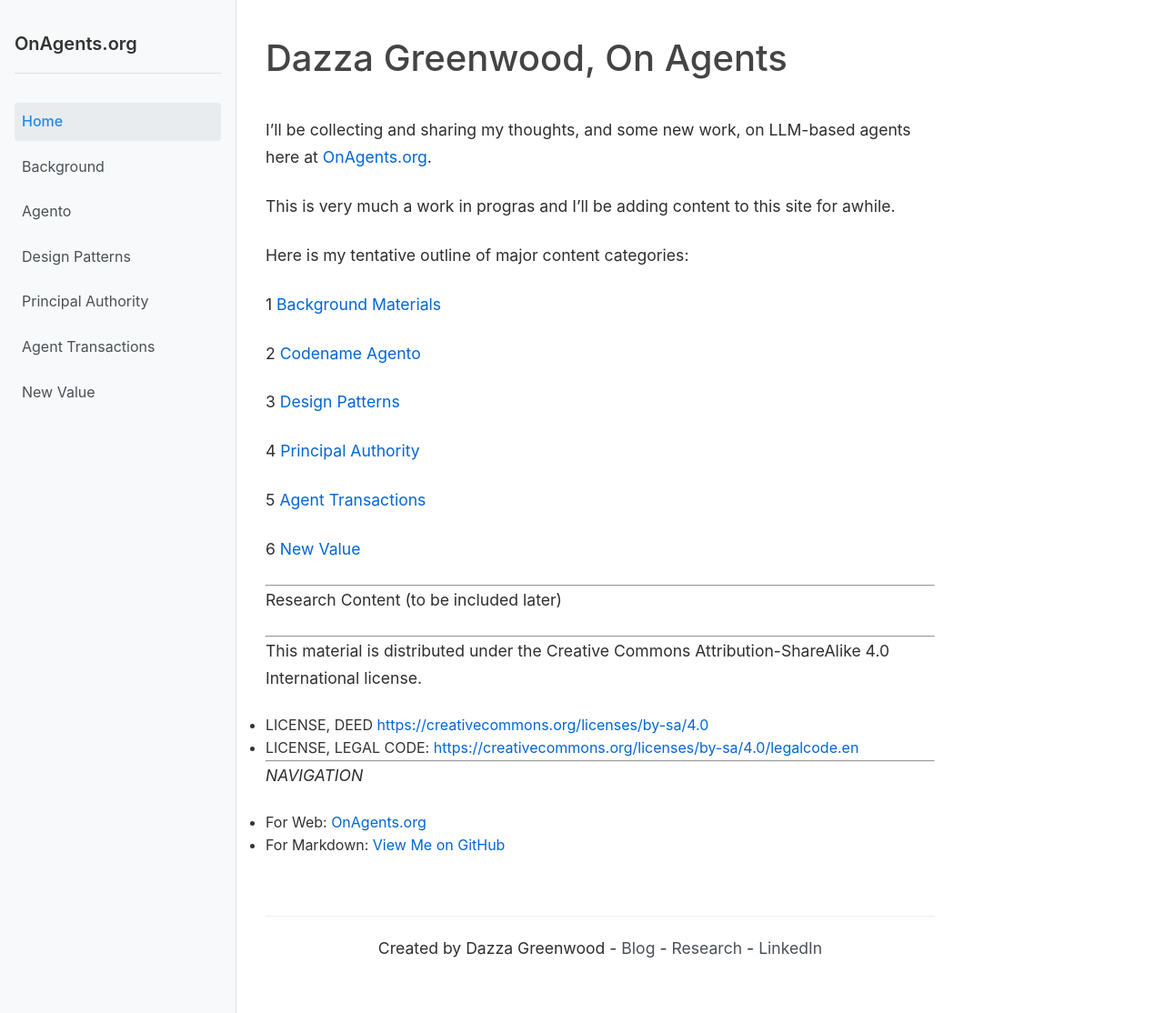
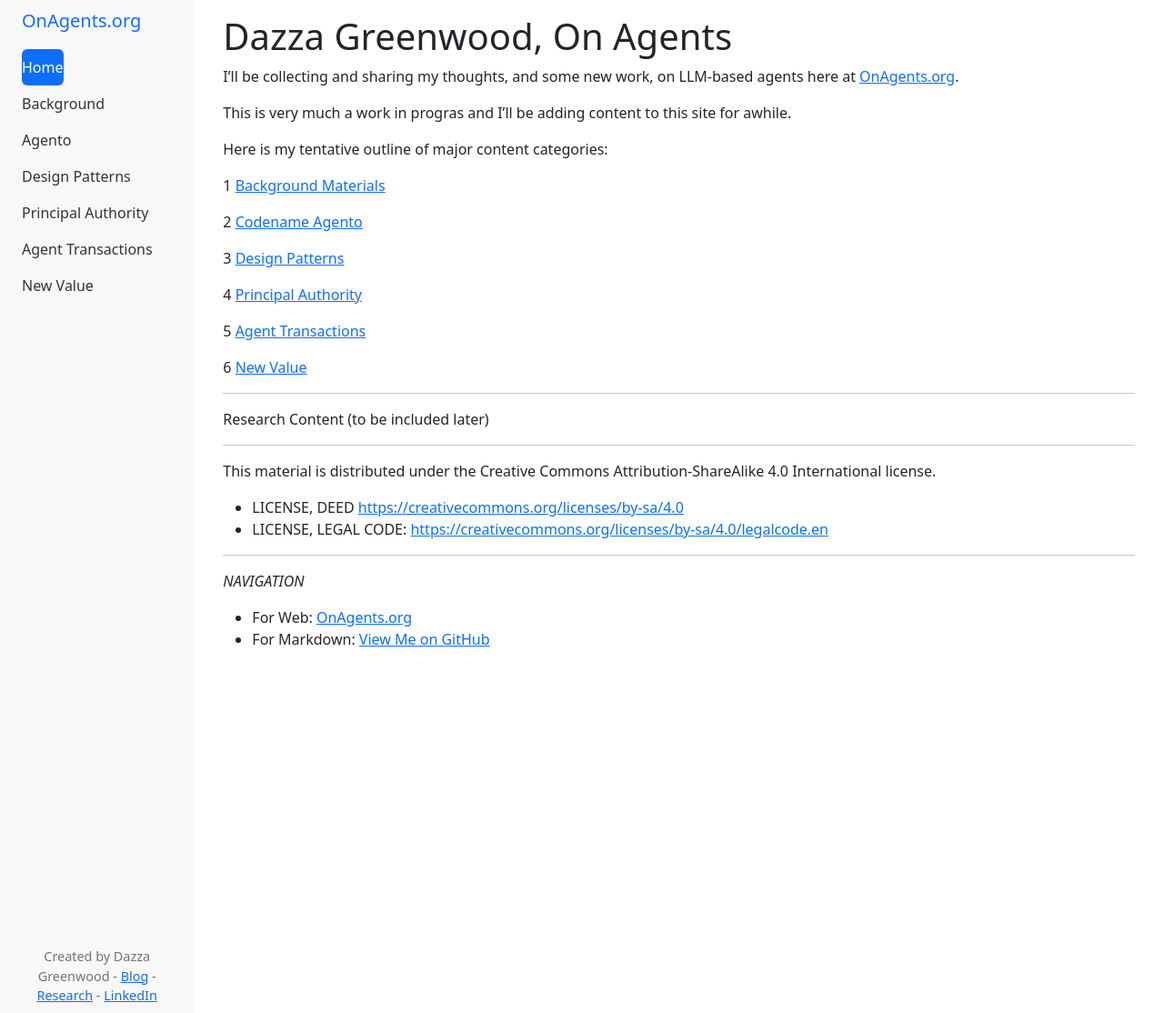
Before and after one commit to dazzaji/onagents, a Jekyll site: the page built from docs/README.md, in a window 1280 px wide and 1114 px high. Shown: the whole window at 91% size. Built offline with Jekyll 4.4.1, drawn with Linux system fonts in a browser that asks for light colours; our own code applies the rules of GitHub Pages for plain Markdown files.

Commit message:
boostrap

```diff
--- a/docs/_layouts/default.html
+++ b/docs/_layouts/default.html
@@ -1,191 +1,95 @@
-<!-- _layouts/default.html -->
 <!DOCTYPE html>
 <html lang="en">
 <head>
     <meta charset="UTF-8">
     <meta name="viewport" content="width=device-width, initial-scale=1.0">
     <title>{{ page.title | default: site.title }}</title>
+    <link href="https://cdn.jsdelivr.net/npm/bootstrap@5.3.2/dist/css/bootstrap.min.css" rel="stylesheet" integrity="sha384-T3c6CoIi6uLrA9TneNEoa7RxnatzjcDSCmG1MXxSR1GAsXEV/Dwwykc2MPK8M2HN" crossorigin="anonymous">
+    {% include analytics.html %}
     <style>
-        /* Reset and base styles */
-        * {
-            margin: 0;
-            padding: 0;
-            box-sizing: border-box;
+        /* Custom styles (add/modify as needed) */
+        .sidebar {
+            background-color: #f8f8f8; /* Light gray background for sidebar */
+            min-height: 100vh; /* Ensure sidebar takes up full viewport height */
         }
-
-        body {
-            font-family: -apple-system, BlinkMacSystemFont, "Segoe UI", Roboto, Helvetica, Arial, sans-serif;
-            line-height: 1.6;
-            color: #333;
-            display: flex;
-            min-height: 100vh;
-            font-size: 16px;
-            -webkit-font-smoothing: antialiased;
-            -moz-osx-font-smoothing: grayscale;
+        .nav-link {
+            color: #333; /* Darker text color for nav links */
         }
-
-        /* Navigation sidebar */
-        .sidebar {
-            width: 260px;
-            background: #f8f9fa;
-            padding: 2rem 1rem;
-            border-right: 1px solid #dee2e6;
-            position: fixed;
-            height: 100vh;
-            overflow-y: auto;
+        .nav-link.active, .nav-link:hover {
+            background-color: #e9ecef; /* Slightly darker background on hover/active */
         }
-
-        .sidebar-header {
-            margin-bottom: 2rem;
-            padding-bottom: 1rem;
-            border-bottom: 1px solid #dee2e6;
+        .main-content {
+            padding: 2rem;
         }
-
-        .sidebar-header h1 {
-            font-size: 1.25rem;
-            font-weight: 600;
-        }
-
-        .nav-list {
-            list-style: none;
-        }
-
-        .nav-item {
-            margin-bottom: 0.5rem;
-        }
-
-        .nav-link {
-            color: #495057;
-            text-decoration: none;
-            display: block;
-            padding: 0.5rem;
-            border-radius: 4px;
-            transition: background-color 0.2s;
-        }
-
-        .nav-link:hover {
-            background-color: #e9ecef;
-            color: #228be6;
-        }
-
-        .nav-link.active {
-            background-color: #e9ecef;
-            color: #228be6;
-            font-weight: 500;
-        }
-
-        /* Main content */
-        .main-content {
-            margin-left: 260px;
-            padding: 2rem;
-            flex: 1;
-            max-width: 800px;
-        }
-
-        .main-content h1 {
-            color: #444;
-            font-size: 2.5rem;
-            margin-bottom: 2rem;
-            font-weight: 500;
-        }
-
-        .main-content h2 {
-            color: #444;
-            font-size: 1.8rem;
-            margin: 2rem 0 1rem;
-        }
-
-        .main-content p {
-            font-size: 1.1rem;
-            line-height: 1.7;
-            margin-bottom: 1.5rem;
-            color: #2f2f2f;
-        }
-
-        .main-content a {
-            color: #0366d6;
-            text-decoration: none;
-        }
-
-        .main-content a:hover {
-            text-decoration: underline;
-        }
-
-        /* Responsive adjustments */
-        @media (max-width: 768px) {
-            .sidebar {
-                width: 100%;
-                height: auto;
-                position: relative;
-            }
-
-            .main-content {
-                margin-left: 0;
-            }
-
-            body {
-                flex-direction: column;
-            }
-        }
-    </style>
-    {% include analytics.html %}
-</head>
-<body>
-    <nav class="sidebar">
-        <div class="sidebar-header">
-            <h1>{{ site.title }}</h1>
-        </div>
-        <ul class="nav-list">
-            <li class="nav-item">
-                <a href="{{ site.baseurl }}/" class="nav-link {% if page.url == '/' %}active{% endif %}">Home</a>
-            </li>
-            <li class="nav-item">
-                <a href="{{ site.baseurl }}/background/" class="nav-link {% if page.url contains 'background' %}active{% endif %}">Background</a>
-            </li>
-            <li class="nav-item">
-                <a href="{{ site.baseurl }}/agento/" class="nav-link {% if page.url contains 'agento' %}active{% endif %}">Agento</a>
-            </li>
-            <li class="nav-item">
-                <a href="{{ site.baseurl }}/patterns/" class="nav-link {% if page.url contains 'patterns' %}active{% endif %}">Design Patterns</a>
-            </li>
-            <li class="nav-item">
-                <a href="{{ site.baseurl }}/principals/" class="nav-link {% if page.url contains 'principals' %}active{% endif %}">Principal Authority</a>
-            </li>
-            <li class="nav-item">
-                <a href="{{ site.baseurl }}/transactions/" class="nav-link {% if page.url contains 'transactions' %}active{% endif %}">Agent Transactions</a>
-            </li>
-            <li class="nav-item">
-                <a href="{{ site.baseurl }}/genspring/" class="nav-link {% if page.url contains 'genspring' %}active{% endif %}">New Value</a>
-            </li>
-        </ul>
-    </nav>
-
-    <main class="main-content">
-        {{ content | replace: 'This site is open source. Improve this page.', '' }}
-        <footer class="site-footer">
-            <hr style="margin: 20px 0; border: 0; border-top: 1px solid #eee;">
-            <p>Created by Dazza Greenwood - <a href="https://www.dazzagreenwood.com/">Blog</a> - <a href="https://law.mit.edu/pub/dazza-greenwood">Research</a> - <a href="https://www.linkedin.com/in/dazzagreenwood/">LinkedIn</a></p>
-        </footer>
-    </main>
-
-    <style>
         .site-footer {
-            margin-top: 4rem;
+            margin-top: 2rem;
             text-align: center;
             color: #6c757d;
             font-size: 0.9rem;
         }
-
-        .site-footer a {
-            color: #495057;
-            text-decoration: none;
-            transition: color 0.2s ease;
-        }
-
-        .site-footer a:hover {
-            color: #228be6;
-            text-decoration: underline;
+        .site-footer p {
+          margin-bottom: 0.5rem
         }
     </style>
+</head>
+<body>
+<div class="container-fluid">
+    <div class="row flex-nowrap">
+        <div class="col-auto col-md-3 col-xl-2 px-sm-2 px-0 sidebar">
+            <div class="d-flex flex-column align-items-center align-items-sm-start px-3 pt-2 min-vh-100">
+                <a href="/" class="d-flex align-items-center pb-3 mb-md-0 me-md-auto text-decoration-none">
+                    <span class="fs-5 d-none d-sm-inline">{{ site.title }}</span>
+                </a>
+                <ul class="nav nav-pills flex-column mb-sm-auto mb-0 align-items-center align-items-sm-start" id="menu">
+                    <li class="nav-item">
+                        <a href="{{ site.baseurl }}/" class="nav-link align-middle px-0 {% if page.url == '/' %}active{% endif %}">
+                            Home
+                        </a>
+                    </li>
+                    <li class="nav-item">
+                        <a href="{{ site.baseurl }}/background/" class="nav-link px-0 align-middle {% if page.url contains 'background' %}active{% endif %}">
+                            Background
+                        </a>
+                    </li>
+                    <li class="nav-item">
+                        <a href="{{ site.baseurl }}/agento/" class="nav-link px-0 align-middle {% if page.url contains 'agento' %}active{% endif %}">
+                           Agento
+                        </a>
+                    </li>
+                    <li class="nav-item">
+                        <a href="{{ site.baseurl }}/patterns/" class="nav-link px-0 align-middle {% if page.url contains 'patterns' %}active{% endif %}">
+                            Design Patterns
+                        </a>
+                    </li>
+                    <li class="nav-item">
+                        <a href="{{ site.baseurl }}/principals/" class="nav-link px-0 align-middle {% if page.url contains 'principals' %}active{% endif %}">
+                            Principal Authority
+                        </a>
+                    </li>
+                    <li class="nav-item">
+                        <a href="{{ site.baseurl }}/transactions/" class="nav-link px-0 align-middle {% if page.url contains 'transactions' %}active{% endif %}">
+                          Agent Transactions
+                        </a>
+                    </li>
+                    <li class="nav-item">
+                        <a href="{{ site.baseurl }}/genspring/" class="nav-link px-0 align-middle {% if page.url contains 'genspring' %}active{% endif %}">
+                         New Value
+                        </a>
+                    </li>
+                </ul>
+                <hr>
+                <footer class="site-footer w-100">
+                    <p>Created by Dazza Greenwood - <a href="https://www.dazzagreenwood.com/">Blog</a> - <a href="https://law.mit.edu/pub/dazza-greenwood">Research</a> - <a href="https://www.linkedin.com/in/dazzagreenwood/">LinkedIn</a></p>
+                </footer>
+
+            </div>
+        </div>
+        <div class="col py-3 main-content">
+            {{ content | replace: 'This site is open source. Improve this page.', '' }}
+        </div>
+    </div>
+</div>
+
+<script src="https://cdn.jsdelivr.net/npm/bootstrap@5.3.2/dist/js/bootstrap.bundle.min.js" integrity="sha384-C6RzsynM9kWDrMNeT87bh95OGNyZPhcTNXj1NW7RuBCsyN/o0jlpcV8Qyq46cDfL" crossorigin="anonymous"></script>
 </body>
 </html>
```
Also changed, not shown: 2 other files.
